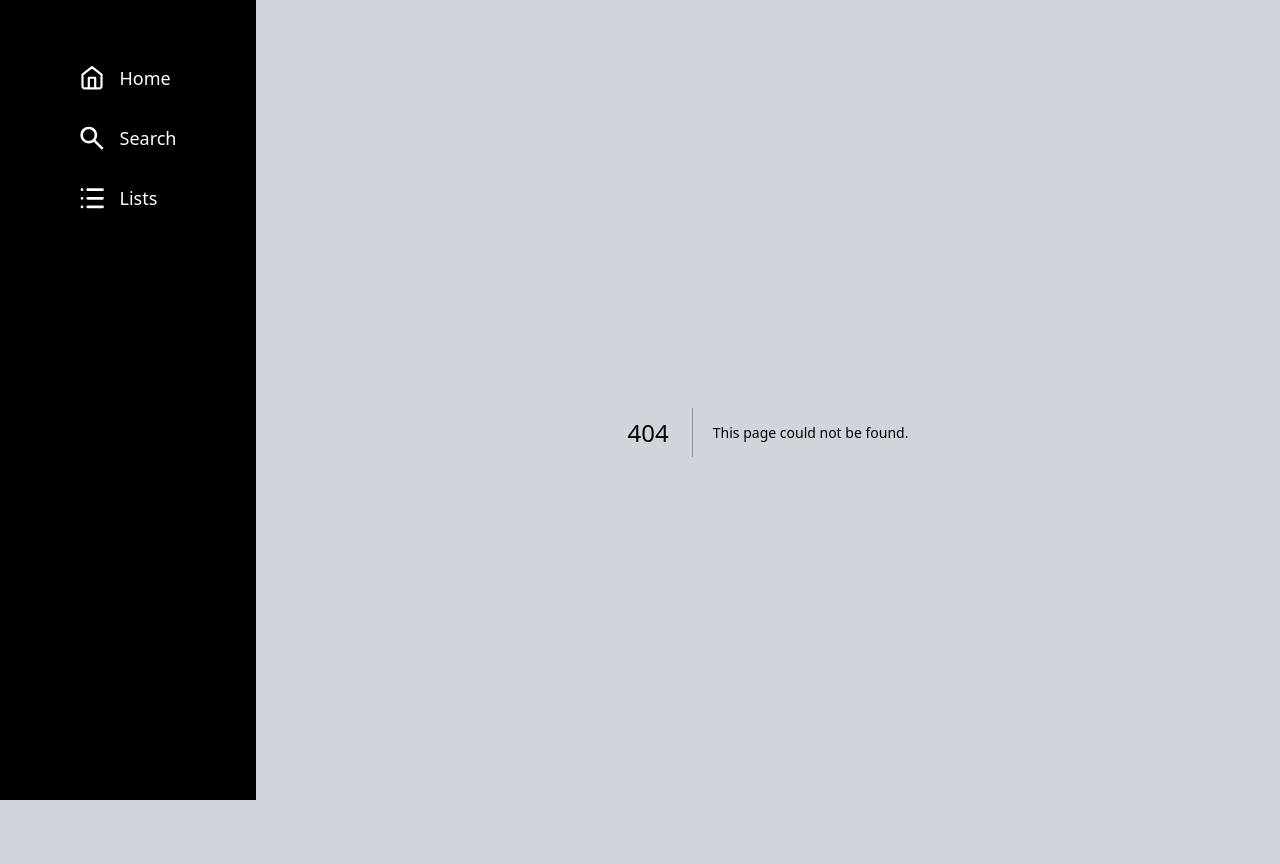
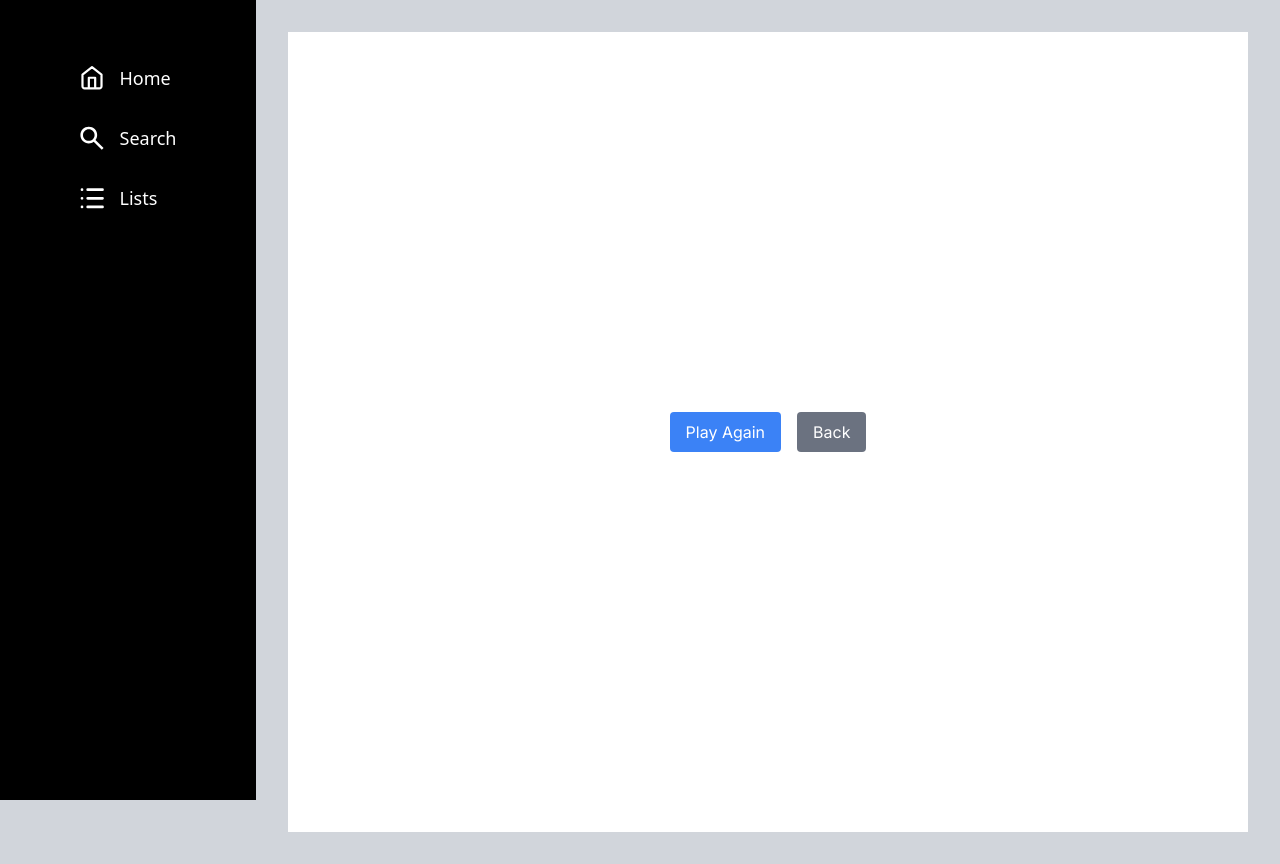
Before and after one commit to mohan-dev-ji/mo-speech-mvp, a Next.js app: page /playback in a window 1280 px wide. Before the commit this address had no page. Built offline with nearby package versions, Linux system fonts and the light colour scheme.

Commit message:
working playback page

```diff
--- a/app/components/PecsGrid.jsx
+++ b/app/components/PecsGrid.jsx
@@ -1,4 +1,6 @@
 function PecsGrid({ filteredPECs, handleAddToTopLine }) {
+
+
   return (
       <div className="grid grid-cols-2 md:grid-cols-4 lg:grid-cols-6 gap-4">
       {filteredPECs.map((pec, index) => (
--- a/app/components/SearchBar.jsx
+++ b/app/components/SearchBar.jsx
@@ -3,7 +3,7 @@ import React, { useState, useEffect } from 'react';
 
 
 
-function SearchBar({ setSearchQuery, searchQuery, speechRecognition }) {
+function SearchBar({ setSearchQuery, searchQuery, handleAddToTopLine, pecs }) {
   const [isListening, setIsListening] = useState(false);
 
   // Handle Speech Recognition
@@ -25,6 +25,25 @@ function SearchBar({ setSearchQuery, searchQuery, speechRecognition }) {
 
     recognition.onresult = (event) => {
       const transcript = event.results[0][0].transcript.trim();
+      console.log('Recognized sentence:', transcript);
+
+      // Split transcript into individual words
+      const words = transcript.toLowerCase().split(' ');
+      console.log('Recognized words:', words); // Log the words
+
+
+      // Filter PECs that match any of the words
+      const matchedPecs = words
+        .map(word => `${word}.svg`)
+        .filter(pec => pecs.includes(pec));
+      console.log('Matched PECs:', matchedPecs);
+      console.log('PECs list:', pecs);
+
+       // Add all matched PECs to Top Line in one go
+       if (matchedPecs.length > 0) {
+        handleAddToTopLine(matchedPecs);  // Pass the array of matched PECs
+      }
+
       setSearchQuery(transcript);
     };
 
@@ -32,9 +51,6 @@ function SearchBar({ setSearchQuery, searchQuery, speechRecognition }) {
       console.error('Speech recognition error', event);
       setIsListening(false);
     };
-
-    // Alert box to prompt the user
-    // alert('Please speak into your device and press OK when done.');
 
     recognition.start();
   };
@@ -69,9 +85,9 @@ function SearchBar({ setSearchQuery, searchQuery, speechRecognition }) {
         >
           <img src="/icons/microphone.svg" alt="Microphone" className="w-8 h-8" />
         </button>
-        {isListening && (
+        {/* {isListening && (
           <p className="ml-2 text-gray-500">Listening...</p>
-        )}
+        )} */}
       </div>
       </div>
 
--- a/app/lists/page.jsx
+++ b/app/lists/page.jsx
@@ -3,9 +3,15 @@
 
 import React, { useEffect, useState } from 'react';
 import ListItemCard from '../components/ListItemCard';
+import { useRouter } from 'next/navigation';
 
 function Lists() {
   const [savedLists, setSavedLists] = useState([]);
+  const router = useRouter();
+
+  useEffect(() => {
+    console.log('Router is available:', router);
+  }, [router]);
 
   useEffect(() => {
     fetch('/api/loadPecsLists')
@@ -18,22 +24,29 @@ function Lists() {
 
   console.log(savedLists);
 
+  const handlePlayList = (pecs) => {
+    // Serialize the PECs and encode them
+    const pecsString = encodeURIComponent(JSON.stringify(pecs));
+
+    // Navigate to playback page with query parameters
+    router.push(`/playback?pecs=${pecsString}`);
+  };
 
 
-  const handlePlayList = (pecs) => {
-    let currentIndex = 0;
-    const playNextAudio = () => {
-      if (currentIndex < pecs.length) {
-        const audio = new Audio(`/audio/${pecs[currentIndex].replace('.svg', '.mp3')}`);
-        audio.play();
-        audio.onended = () => {
-          currentIndex += 1;
-          playNextAudio();
-        };
-      }
-    };
-    playNextAudio();
-  };
+  // const handlePlayList = (pecs) => {
+  //   let currentIndex = 0;
+  //   const playNextAudio = () => {
+  //     if (currentIndex < pecs.length) {
+  //       const audio = new Audio(`/audio/${pecs[currentIndex].replace('.svg', '.mp3')}`);
+  //       audio.play();
+  //       audio.onended = () => {
+  //         currentIndex += 1;
+  //         playNextAudio();
+  //       };
+  //     }
+  //   };
+  //   playNextAudio();
+  // };
 
   const handleDeleteList = async (id) => {
     const updatedLists = savedLists.filter(list => list.id !== id);
--- a/app/page.js
+++ b/app/page.js
@@ -7,11 +7,15 @@ import TopLine from './components/TopLine';
 
 import PecsGrid from './components/PecsGrid';
 
+import { useRouter } from 'next/navigation';
+
 function Home() {
 
   const [pecs, setPecs] = useState([]);
   const [selectedPECs, setSelectedPECs] = useState([]);
   const [searchQuery, setSearchQuery] = useState("");
+
+  const router = useRouter();
 
   const handleClearTopLine = () => {
     setSelectedPECs([]);
@@ -35,19 +39,14 @@ function Home() {
 
   const handlePlaySentence = () => {
     if (selectedPECs.length === 0) return;
-    let currentIndex = 0;
-    const playNextAudio = () => {
-      if (currentIndex < selectedPECs.length) {
-        const pec = selectedPECs[currentIndex];
-        const audio = new Audio(`/audio/${pec.replace('.svg', '.mp3')}`);
-        audio.play();
-        audio.onended = () => {
-          currentIndex += 1;
-          playNextAudio();
-        };
-      }
-    };
-    playNextAudio();
+
+    // const router = useRouter(); // Initialize the router
+
+    // Encode the selectedPECs array as a string to pass in the URL
+    const pecsString = encodeURIComponent(JSON.stringify(selectedPECs));
+
+    // Redirect to the playback page with the PECs array in the query
+    router.push(`/playback?pecs=${pecsString}`);
   };
 
   const filteredPECs = pecs.filter((pec) =>
@@ -66,6 +65,7 @@ function Home() {
         <PecsGrid
             handleAddToTopLine={handleAddToTopLine}
             filteredPECs={filteredPECs}
+            pecs={pecs}
         />
 
         </div>
--- /dev/null
+++ b/app/playback/page.jsx
@@ -0,0 +1,75 @@
+"use client"; // Ensure this is a client-side component
+
+import { useRouter } from 'next/navigation';
+import { useEffect, useState } from 'react';
+
+export default function PlaybackPage() {
+  const router = useRouter();
+  const [pecs, setPecs] = useState([]);
+  const [currentIndex, setCurrentIndex] = useState(0);
+  const [isPlaying, setIsPlaying] = useState(false);
+
+  useEffect(() => {
+    const searchParams = new URLSearchParams(window.location.search);
+    const pecsParam = searchParams.get('pecs');
+
+    if (pecsParam) {
+      setPecs(JSON.parse(decodeURIComponent(pecsParam)));
+      setIsPlaying(true);
+    }
+  }, []);
+
+  useEffect(() => {
+    if (isPlaying && pecs.length > 0) {
+      const currentPEC = pecs[currentIndex];
+      const audio = new Audio(`/audio/${currentPEC.replace('.svg', '.mp3')}`);
+      audio.play();
+
+      audio.onended = () => {
+        if (currentIndex < pecs.length - 1) {
+          setCurrentIndex(currentIndex + 1);
+        } else {
+          setIsPlaying(false); // Stop when all PECs are played
+        }
+      };
+    }
+  }, [currentIndex, isPlaying, pecs]);
+
+  const handlePlayAgain = () => {
+    setCurrentIndex(0);
+    setIsPlaying(true);
+  };
+
+  const handleGoBack = () => {
+    router.back(); // Navigate back to the previous page
+  };
+
+  return (
+    <div className="flex flex-col items-center justify-center h-screen bg-white">
+      {pecs.length > 0 && (
+        <img
+          src={`/pecs/${pecs[currentIndex]}`}
+          alt={pecs[currentIndex]}
+          className="max-w-full max-h-full w-auto h-auto"
+          style={{ maxWidth: '90vw', maxHeight: '90vh' }}
+        />
+      )}
+
+      <div className="flex space-x-4">
+        <button
+          onClick={handlePlayAgain}
+          className="px-4 py-2 bg-blue-500 text-white rounded hover:bg-blue-700"
+        >
+          Play Again
+        </button>
+
+        <button
+          onClick={handleGoBack}
+          className="px-4 py-2 bg-gray-500 text-white rounded hover:bg-gray-700"
+        >
+          Back
+        </button>
+      </div>
+    </div>
+  );
+}
--- a/app/search/page.jsx
+++ b/app/search/page.jsx
@@ -6,6 +6,7 @@ import React, { useState, useEffect } from 'react';
 import TopLine from '../components/TopLine';
 import SearchBar from '../components/SearchBar';
 import PecsGrid from '../components/PecsGrid';
+import { useRouter } from 'next/navigation';
 
 
 function Search() {
@@ -14,6 +15,7 @@ function Search() {
   const [selectedPECs, setSelectedPECs] = useState([]);
   const [searchQuery, setSearchQuery] = useState("");
 
+  const router = useRouter();
 
   const handleClearTopLine = () => {
     setSelectedPECs([]);
@@ -28,28 +30,66 @@ function Search() {
   }, []);
 
 
-  const handleAddToTopLine = (pec) => {
-    setSelectedPECs([...selectedPECs, pec]);
+  // const handleAddToTopLine = (pec) => {
+  //   setSelectedPECs([...selectedPECs, pec]);
+  //   // Play the corresponding audio file
+  //   const audio = new Audio(`/audio/${pec.replace('.svg', '.mp3')}`);
+  //   audio.play();
+  // };
+
+  const handleAddToTopLine = (pecs) => {
+    console.log('handleAddToTopLine called with:', pecs);
+    // Ensure pecs is an array, even if a single string is passed
+    const pecsArray = Array.isArray(pecs) ? pecs : [pecs];
+    // Process each item in the array
+    pecsArray.forEach((pec) => {
+      if (typeof pec === 'string') {
+        // Check if the PEC ends with '.svg'
+
+        if (!pec.endsWith('.svg')) {
+          pec = `${pec}.svg`;
+        }
+
+        // Add to the selectedPECs state
+        setSelectedPECs((prevSelectedPECs) => [...prevSelectedPECs, pec]);
+
         // Play the corresponding audio file
-    const audio = new Audio(`/audio/${pec.replace('.svg', '.mp3')}`);
-    audio.play();
+        // const audio = new Audio(`/audio/${pec.replace('.svg', '.mp3')}`);
+        // audio.play();
+      } else {
+        console.error('Invalid PEC type:', pec);
+      }
+    });
   };
+
+  // const handlePlaySentence = () => {
+  //   if (selectedPECs.length === 0) return;
+  //   console.log("selected pecs:", selectedPECs);
+  //   let currentIndex = 0;
+  //   const playNextAudio = () => {
+  //     if (currentIndex < selectedPECs.length) {
+  //       const pec = selectedPECs[currentIndex];
+  //       const audio = new Audio(`/audio/${pec.replace('.svg', '.mp3')}`);
+  //       audio.play();
+  //       audio.onended = () => {
+  //         currentIndex += 1;
+  //         playNextAudio();
+  //       };
+  //     }
+  //   };
+  //   playNextAudio();
+  // };
 
   const handlePlaySentence = () => {
     if (selectedPECs.length === 0) return;
-    let currentIndex = 0;
-    const playNextAudio = () => {
-      if (currentIndex < selectedPECs.length) {
-        const pec = selectedPECs[currentIndex];
-        const audio = new Audio(`/audio/${pec.replace('.svg', '.mp3')}`);
-        audio.play();
-        audio.onended = () => {
-          currentIndex += 1;
-          playNextAudio();
-        };
-      }
-    };
-    playNextAudio();
+
+    // const router = useRouter(); // Initialize the router
+
+    // Encode the selectedPECs array as a string to pass in the URL
+    const pecsString = encodeURIComponent(JSON.stringify(selectedPECs));
+
+    // Redirect to the playback page with the PECs array in the query
+    router.push(`/playback?pecs=${pecsString}`);
   };
 
   const filteredPECs = searchQuery ? pecs.filter((pec) =>
@@ -71,6 +111,8 @@ function Search() {
       <SearchBar
           setSearchQuery={setSearchQuery}
           searchQuery={searchQuery}
+          pecs={pecs}
+          handleAddToTopLine={handleAddToTopLine}
       />
       {/* PECs Grid */}
       <PecsGrid
--- a/data/pecslists.js
+++ b/data/pecslists.js
@@ -13,5 +13,25 @@ export const pecsLists = [
       "you.svg",
       "eat.svg"
     ]
+  },
+  {
+    "id": 1725879299014,
+    "pecs": [
+      "do.svg",
+      "you.svg",
+      "want.svg",
+      "help.svg"
+    ]
+  },
+  {
+    "id": 1725904990920,
+    "pecs": [
+      "what.svg",
+      "do.svg",
+      "you.svg",
+      "want.svg",
+      "to.svg",
+      "eat.svg"
+    ]
   }
 ];
```
Lines whose indentation alone changed are shown as unchanged.
